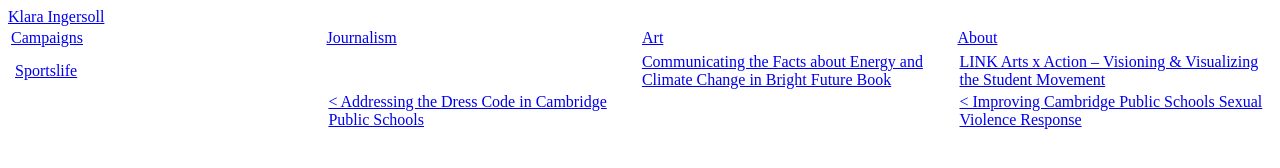
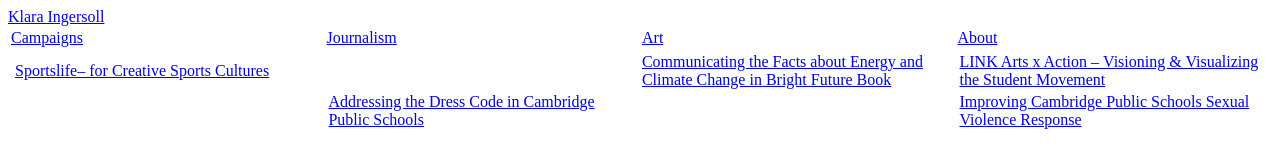
Before and after one commit to klaraingersoll/klaraingersoll.github.io, a plain HTML site: page index.html in a window 1280 px wide. Drawn offline with Linux system fonts and the light colour scheme.

Commit message:
Update index.html

```diff
--- a/index.html
+++ b/index.html
@@ -23,13 +23,13 @@
 
 <table width=100% id="VisualArtMenu">
   <tr>
-    <td><td class="PageTitles" width=25%><a href="exposition.html"> Sportslife </a></td>
+    <td><td class="PageTitles" width=25%><a href="exposition.html"> Sportslife– for Creative Sports Cultures</a></td>
     <td><td class="PageTitles" width=25%><a href="climax.html"> Communicating the Facts about Energy and Climate Change in Bright Future Book</a></td>
     <td><td class="PageTitles" width=25%><a href="denouement.html"> LINK Arts x Action – Visioning & Visualizing the Student Movement </a></td>
   </tr>
   <tr>
-    <td><td><td class="PageTitles" width=25%><a href="idols.html">< Addressing the Dress Code in Cambridge Public Schools</a></td>
-    <td><td><td class="PageTitles" width=25%><a href="okaymag.html">< Improving Cambridge Public Schools Sexual Violence Response</a></td>
+    <td><td><td class="PageTitles" width=25%><a href="idols.html"> Addressing the Dress Code in Cambridge Public Schools</a></td>
+    <td><td><td class="PageTitles" width=25%><a href="okaymag.html"> Improving Cambridge Public Schools Sexual Violence Response</a></td>
   </tr>
 </table>
 
```
